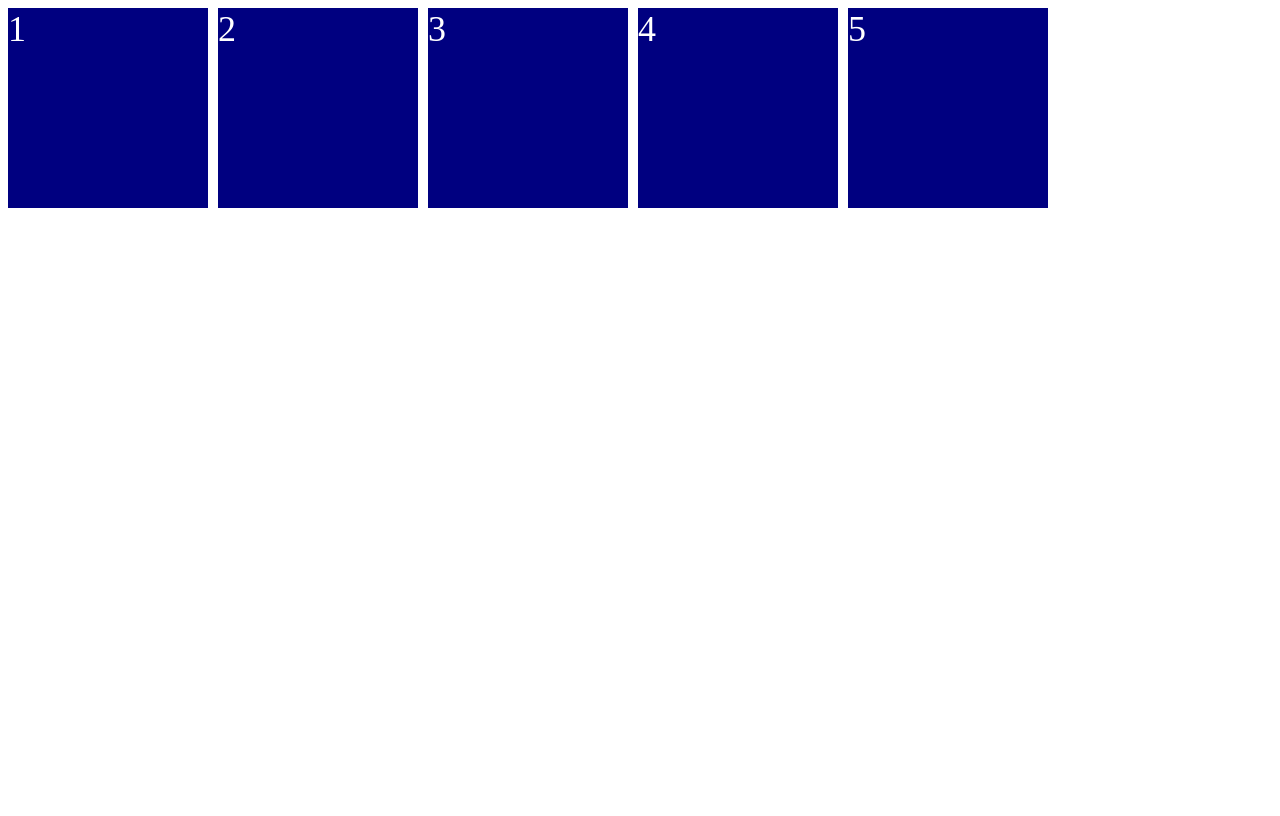
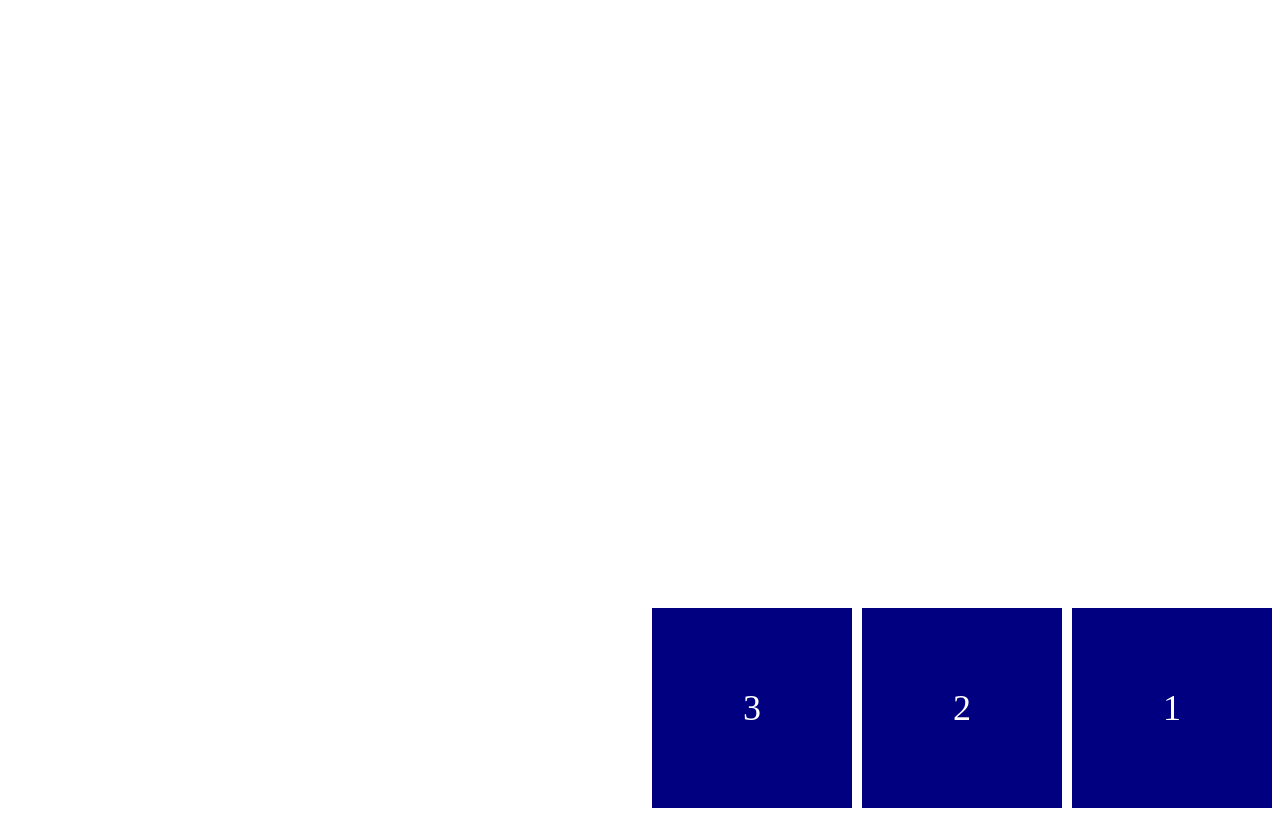
Before and after one commit to jiiiiiaiiiii/css__layout, a website built with Vite: page index.html in a window 1280 px wide. Built offline with nearby package versions, Linux system fonts and the light colour scheme.

Commit message:
Main and Cross Axis
- main axis  = flex-direction의 '진행' 방향
- cross axis = flex-direction의 '교차' 방향

 > justify-content : main axis에서의 item 정렬
 > align-items : cross axis에서의 item 정렬

```diff
--- a/index.html
+++ b/index.html
@@ -13,8 +13,6 @@
     <div class="box">1</div>
     <div class="box">2</div>
     <div class="box">3</div>
-    <div class="box">4</div>
-    <div class="box">5</div>
   </div>
 </body>
 
--- a/style.css
+++ b/style.css
@@ -1,8 +1,15 @@
 .father {
   display: flex;
-  gap: 10px;  /* 자식요소 간, 간격 */
-  flex-direction: column; /* 자식요소들의 진행방향 */
-  flex-direction: row;    /* default value */
+  height: 100vh;
+  gap: 10px;
+
+  /*
+  - main axis  = flex-direction의 '진행' 방향
+  - cross axis = flex-direction의 '교차' 방향
+  */
+  flex-direction: row-reverse;  /* end <----- start */
+  justify-content: flex-start;  /* main axis에서의 item 정렬 */
+  align-items: flex-end;        /* cross axis에서의 item 정렬 */
 }
 
 .box {
@@ -11,4 +18,7 @@
   background-color: navy;
   color: white;
   font-size: 36px;
+  display: flex;
+  align-items: center;
+  justify-content: center;
 }
```
